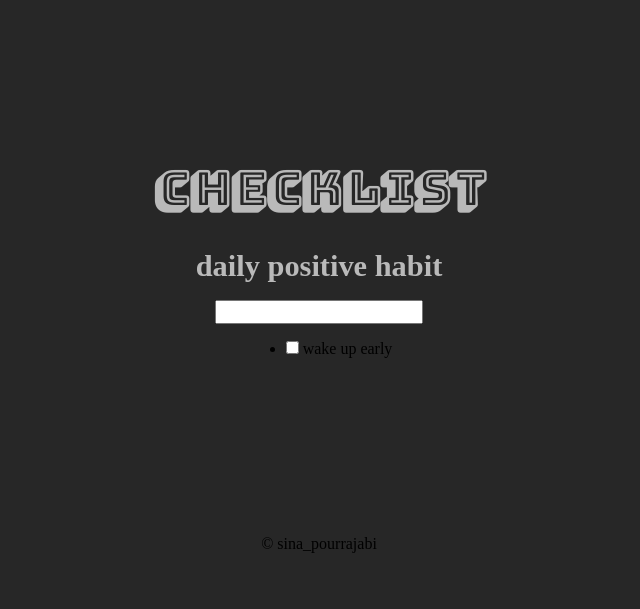
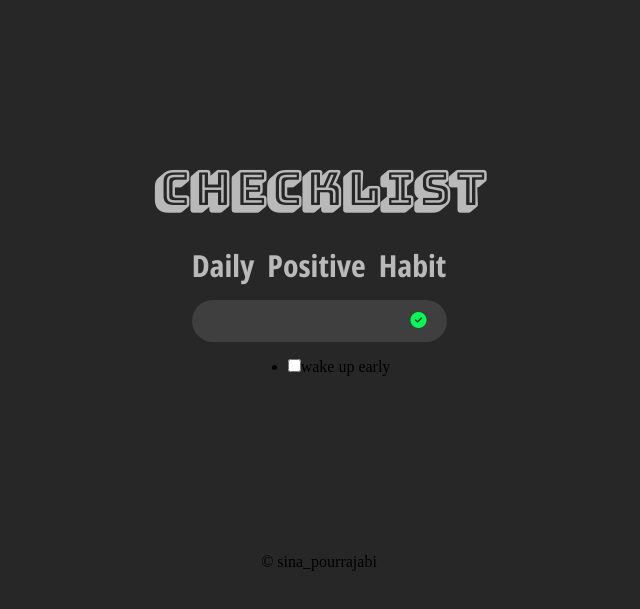
Before and after one commit to SinaPrj-web/Todo-App-, a plain HTML site: page index.html in a window 1280 px wide. Shown: the part 83-692 px from the top of the page, without its empty margins (321-961 px from the left). Drawn offline with Linux system fonts and the light colour scheme.

Commit message:
handle input for user to write todo

```diff
--- a/index.html
+++ b/index.html
@@ -24,11 +24,11 @@
         <h4 class="habit-title">daily positive habit</h4>
         <div class="input-container">
             <input id="input" type="text">
+            <i id="check" class="fa-solid fa-circle-check" style="color: #00ff55;"></i>
         </div>
         <ul id="todos-container" class="todos">
             <li class="todo">
-                <input type="checkbox" name="checkbox" id="todo-chechbox">
-                <span class="todo-text">wake up early</span>
+                <input type="checkbox" name="checkbox" id="todo-chechbox"><span class="todo-text">wake up early</span>
             </li>
         </ul>
     </section>
--- a/styles/style.css
+++ b/styles/style.css
@@ -11,6 +11,10 @@
 @font-face {
     font-family: BungeeShade;
     src: url(../fonts/BungeeShade-Regular.ttf);
+}
+@font-face {
+    font-family: notoBold;
+    src: url(../fonts/NotoSansDisplay_Condensed-Bold.ttf);
 }
 body {
     background-color: var(--main-bg);
@@ -70,11 +74,30 @@ body {
     font-size: 1.9rem;
     color: var(--text-color);
     margin: 1rem 0;
+    font-family: notoBold;
+    text-transform: capitalize;
+    word-spacing: 7px;
 }
 .input-container{
+    background-color: var(--card-bg);
+    padding: 11px;
+    border-radius: 30px;
+}
+.input-container i {
+    margin-right: 5px;
+    width: 20px;
+    height: auto;
+    cursor: pointer;
+    font-size: 1rem;
 
 }
-.input{
+#input{
+    border: none;
+    outline: none;
+    background-color: inherit;
+    color: var(--text-color);
+}
+.input:focus  {
 
 }
 .todos-container{
```
